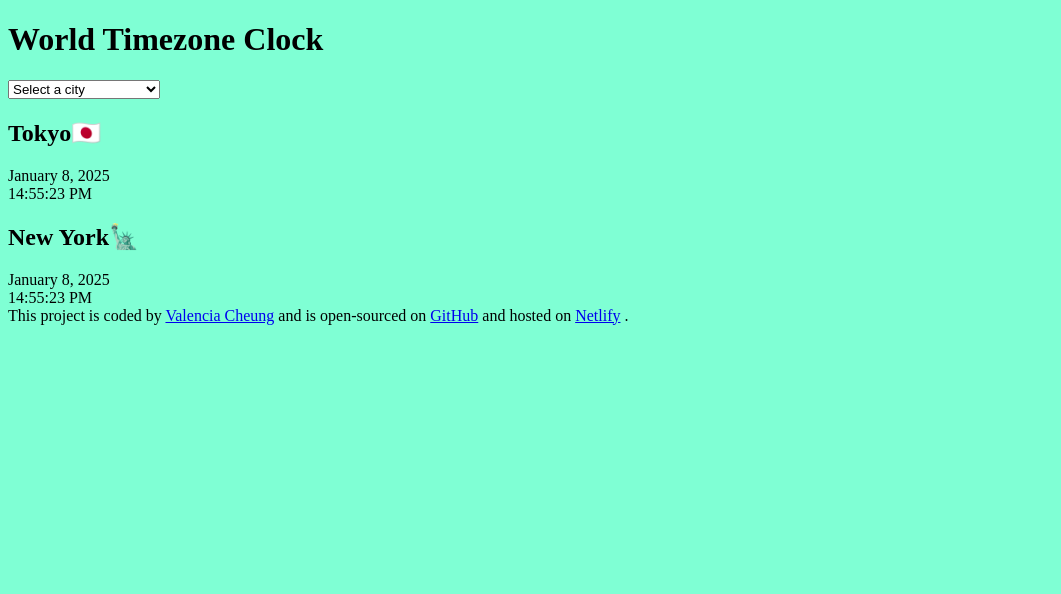
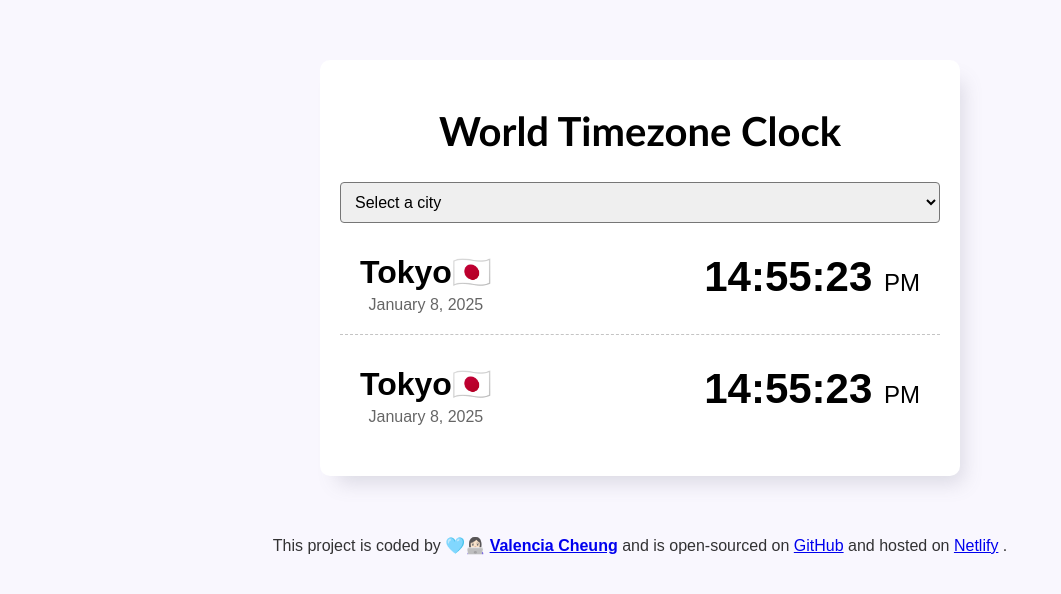
Before and after one commit to ValenciaCheung/3-timezone-clock, a plain HTML site: page index.html in a window 1280 px wide. Shown: the whole page, without its empty margins (0-1061 px from the left). Drawn offline with nearby package versions, Linux system fonts and the light colour scheme; a script that the page names is missing.

Commit message:
style by css

```diff
--- a/css/style.css
+++ b/css/style.css
@@ -1,3 +1,56 @@
 body {
-  background-color: aquamarine;
+  background-color: #f9f7fe;
+  font-family: sans-serif;
 }
+h1 {
+  font-family: "Gill Sans", "Gill Sans MT", Calibri, "Trebuchet MS", sans-serif;
+  font-size: 40px;
+  text-align: center;
+}
+h2 {
+  margin: 0 0 5px;
+  font-size: 32px;
+}
+select {
+  display: block;
+  width: 100%;
+  padding: 10px;
+  border-radius: 4px;
+  font-size: 16px;
+}
+.container {
+  background-color: white;
+  text-align: center;
+  padding: 20px;
+  border-radius: 10px;
+  margin: 60px auto;
+  max-width: 600px;
+  box-shadow: 10px 14px 20px -7px rgba(100, 100, 120, 0.2);
+}
+.city {
+  margin: 10px 0;
+  display: flex;
+  justify-content: space-between;
+  padding: 20px;
+  border-bottom: 1px dashed #c4c4c4;
+}
+.city:last-child {
+  border-bottom: none;
+}
+.date {
+  opacity: 0.6;
+}
+.time {
+  font-size: 42px;
+  font-weight: bold;
+}
+.time small {
+  font-size: 24px;
+  font-weight: normal;
+  line-height: 32px;
+}
+footer {
+  text-align: center;
+  font-size: 16px;
+  color: rgba(0, 0, 0, 0.8);
+}
--- a/index.html
+++ b/index.html
@@ -24,20 +24,25 @@
         </select>
       </form>
 
-      <div class="cities">
-        <h2>Tokyo🇯🇵</h2>
-        <div class="date" id="tokyo-date">January 8, 2025</div>
-        <div class="time" id="tokyo-time">14:55:23 PM</div>
-
-        <h2>New York🗽</h2>
-        <div class="date" id="newyork-date">January 8, 2025</div>
-        <div class="time" id="newyork-time">14:55:23 PM</div>
+      <div class="city">
+        <div>
+          <h2>Tokyo🇯🇵</h2>
+          <div class="date" id="tokyo-date">January 8, 2025</div>
+        </div>
+        <div class="time" id="tokyo-time">14:55:23 <small>PM</small></div>
+      </div>
+      <div class="city">
+        <div>
+          <h2>Tokyo🇯🇵</h2>
+          <div class="date" id="tokyo-date">January 8, 2025</div>
+        </div>
+        <div class="time" id="tokyo-time">14:55:23 <small>PM</small></div>
       </div>
     </div>
     <footer>
-      This project is coded by
+      This project is coded by 🩵👩🏻‍💻
       <a href="https://github.com/ValenciaCheung" target="_blank">
-        Valencia Cheung</a
+        <strong>Valencia Cheung</strong></a
       >
       and is open-sourced on
       <a
```
